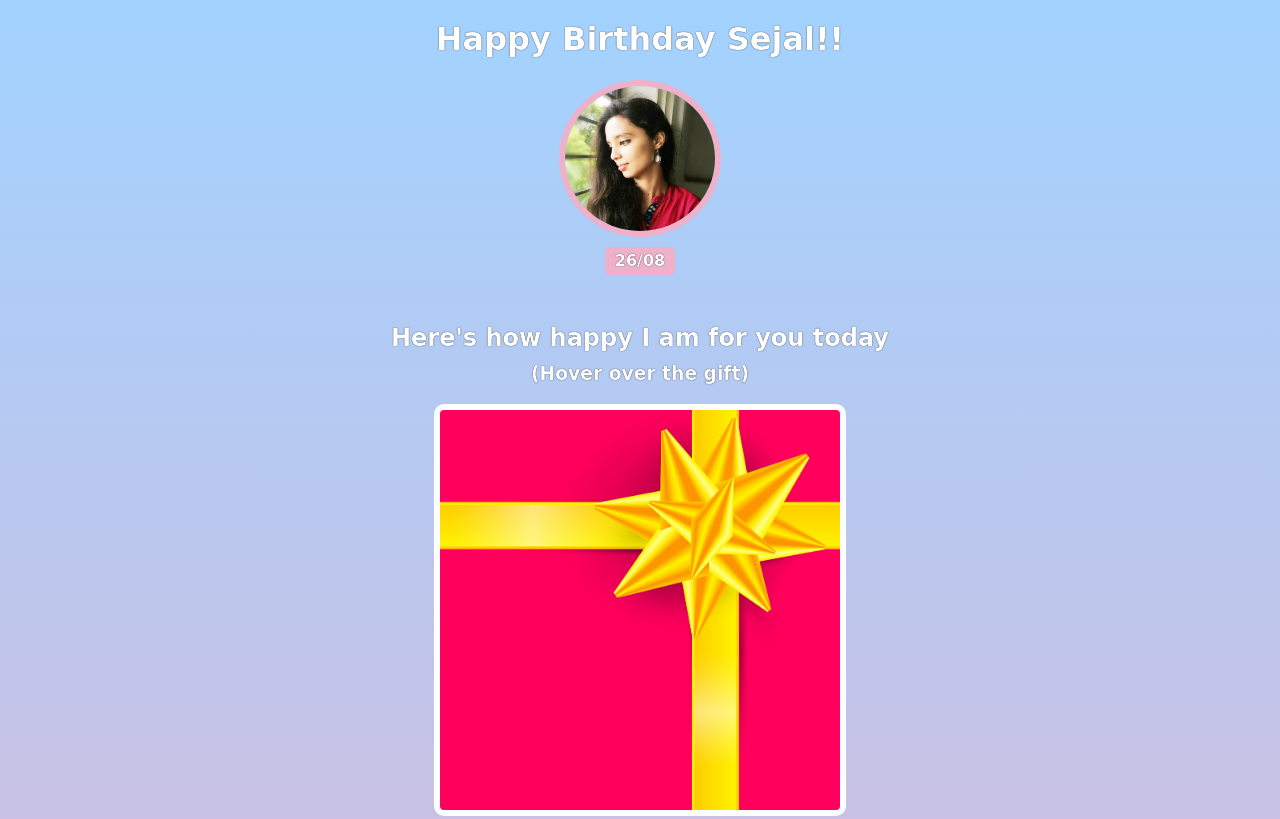
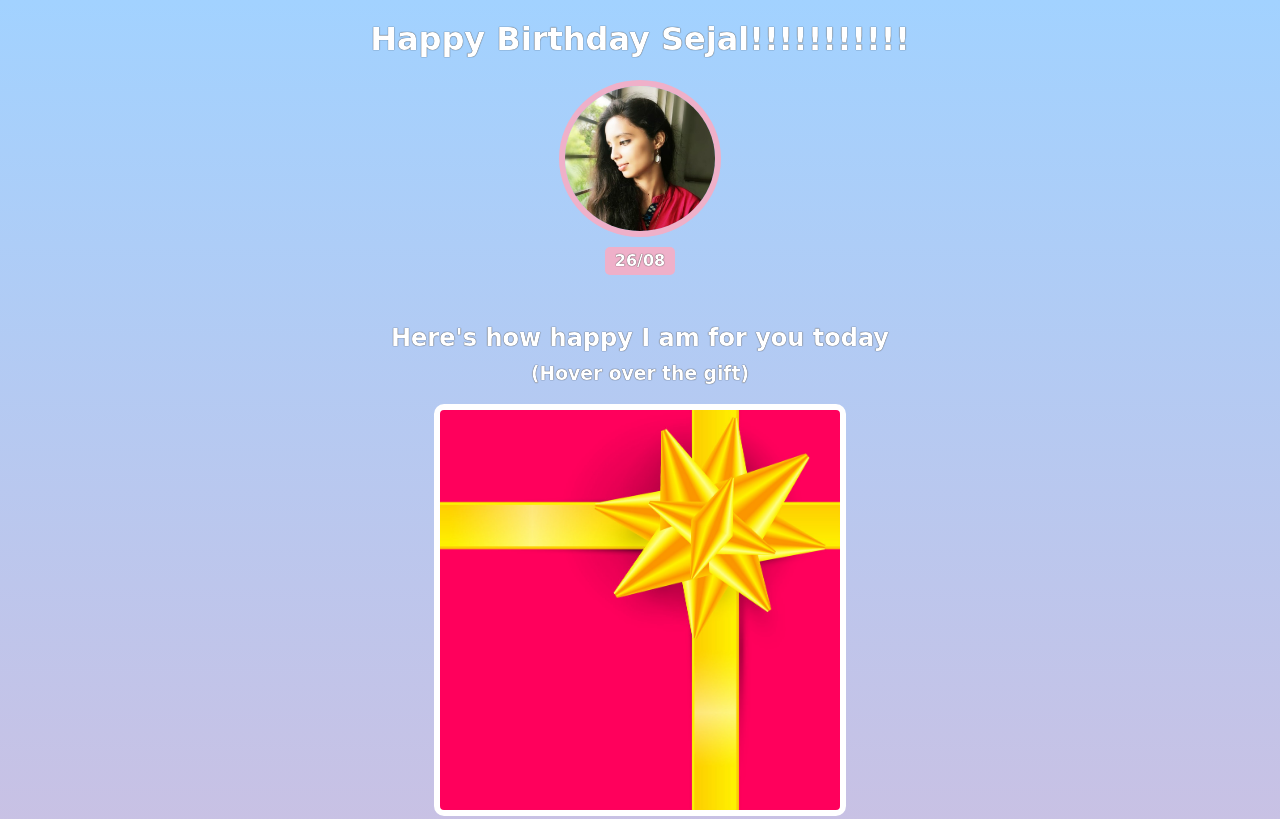
Before and after one commit to tejasdurge55/birthday_gift_card, a website built with Vite: page birthday_wish_card/index.html in a window 1280 px wide. Shown: the top 819 px of the page. Built offline with nearby package versions, Linux system fonts and the light colour scheme; a web font is replaced by a local one.

Commit message:
Update index.html

```diff
--- a/birthday_wish_card/index.html
+++ b/birthday_wish_card/index.html
@@ -7,7 +7,7 @@
     </head>
     <body>
         <div id="header">
-            <h1>Happy Birthday Sejal!!</h1>
+            <h1>Happy Birthday Sejal!!!!!!!!!!!</h1>
             <img id="bff-img" src="images/sejal.jpg">
 
             <h4 id="bday-date">26/08</h4>
```
